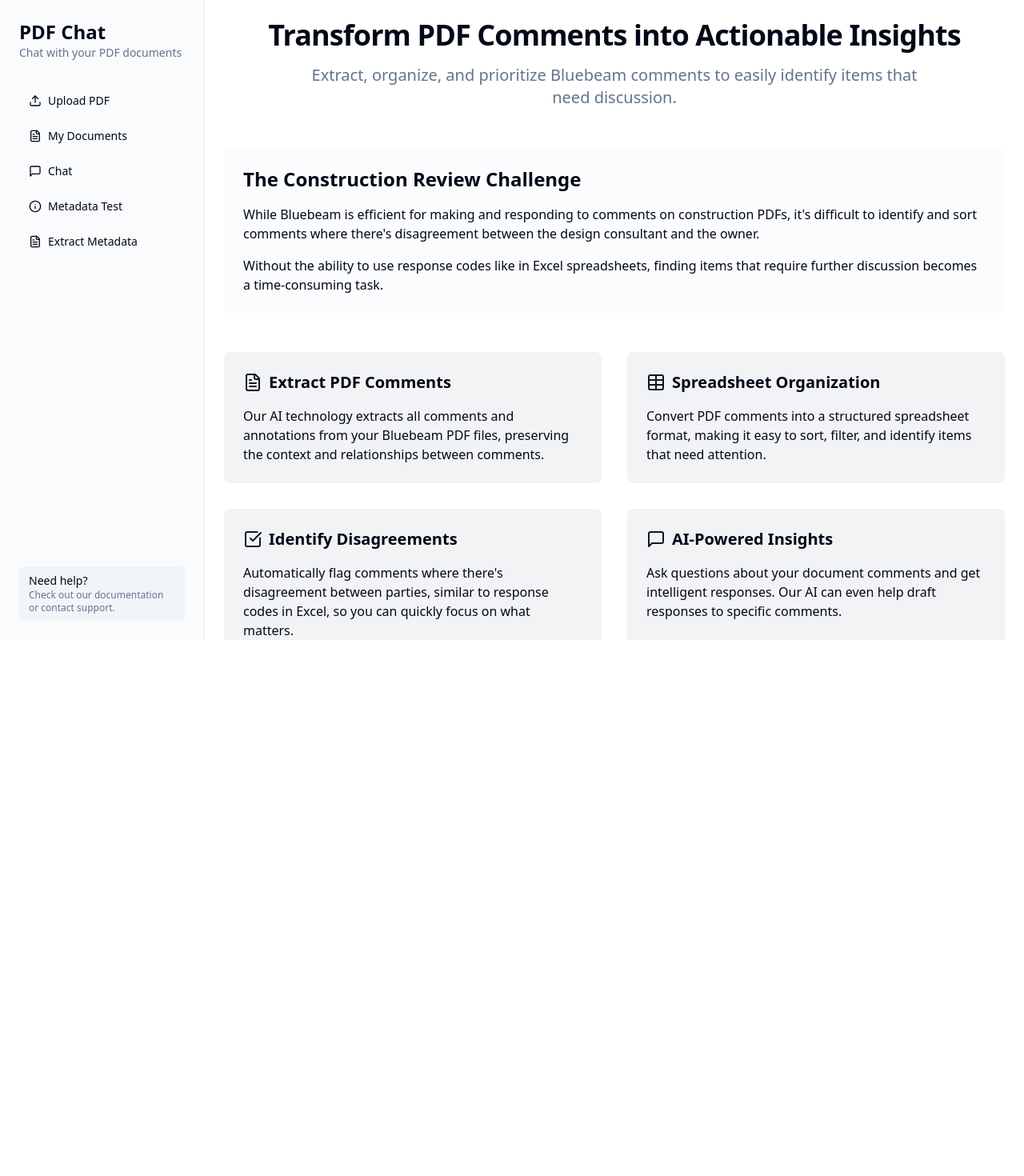
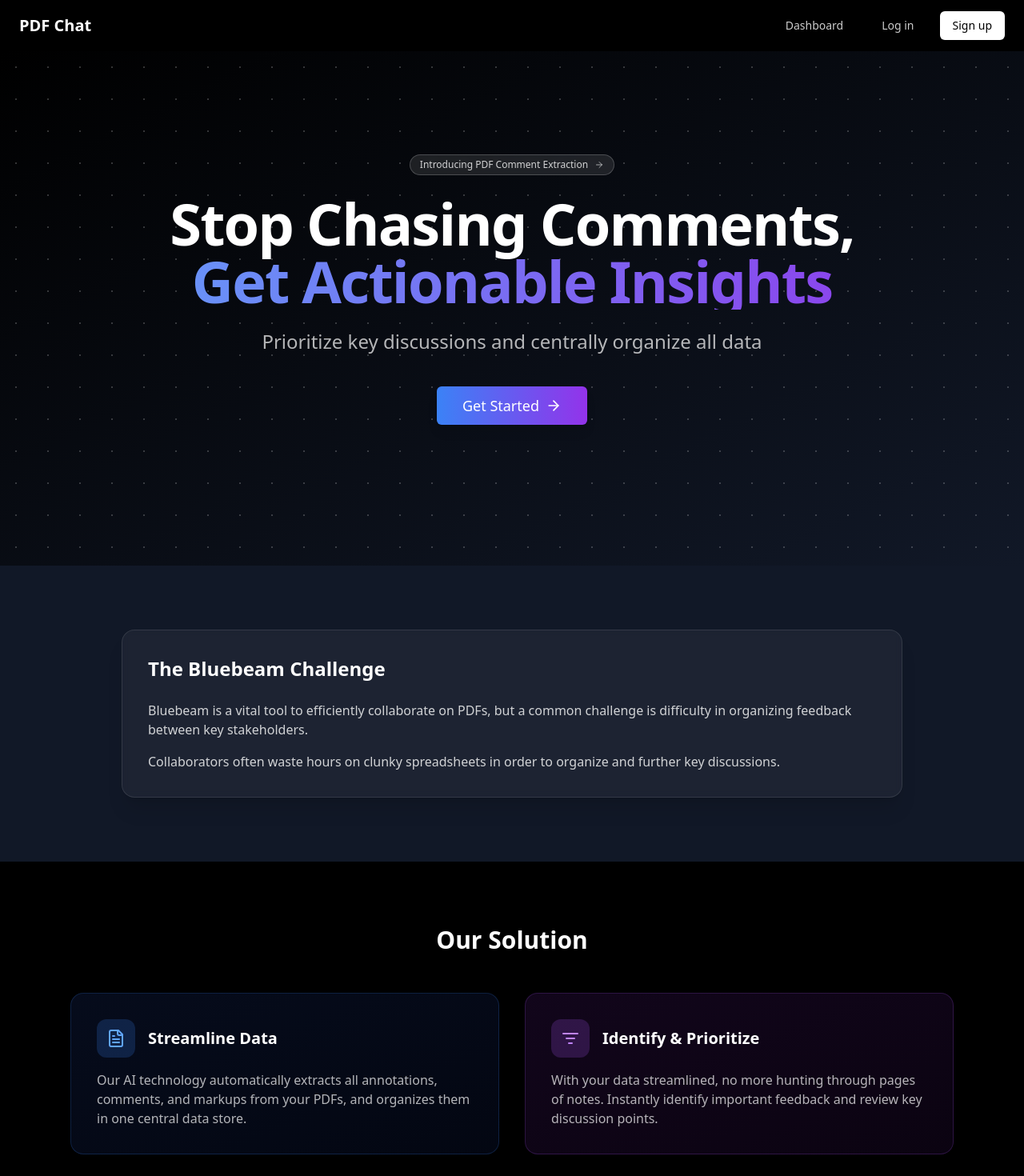
Before and after one commit to mannyyang/docubeam, a React (Vite) app: page / in a window 1280 px wide. Shown: the top 1470 px of the page at 80% size. Before the commit the page ends 800 px from the top, so only its background shows below. Built offline with nearby package versions, Linux system fonts and the light colour scheme.

Commit message:
landing page messaging done

```diff
--- /dev/null
+++ b/src/components/layout/landing-layout.tsx
@@ -0,0 +1,47 @@
+import React from "react";
+import { Toaster } from "../ui/toaster";
+
+interface LandingLayoutProps {
+  children: React.ReactNode;
+}
+
+export function LandingLayout({ children }: LandingLayoutProps) {
+  return (
+    <div className="flex flex-col min-h-screen bg-black text-white">
+      {/* Header */}
+      <header className="sticky top-0 z-10 flex h-16 items-center justify-between px-6 py-4">
+        <div className="flex items-center">
+          <h1 className="text-xl font-bold">PDF Chat</h1>
+        </div>
+        <div className="flex items-center gap-4">
+          <a
+            href="/documents"
+            className="px-4 py-2 text-sm font-medium text-white/80 hover:text-white transition-colors"
+          >
+            Dashboard
+          </a>
+          <a
+            href="/login"
+            className="px-4 py-2 text-sm font-medium text-white/80 hover:text-white transition-colors"
+          >
+            Log in
+          </a>
+          <a
+            href="/signup"
+            className="px-4 py-2 text-sm font-medium bg-white text-black rounded-md hover:bg-white/90 transition-colors"
+          >
+            Sign up
+          </a>
+        </div>
+      </header>
+
+      {/* Main Content */}
+      <main className="flex-1">
+        {children}
+      </main>
+
+      {/* Toast Notifications */}
+      <Toaster />
+    </div>
+  );
+}
--- a/src/components/pdf/pdf-upload.tsx
+++ b/src/components/pdf/pdf-upload.tsx
@@ -1,4 +1,4 @@
-import React, { useState } from "react";
+import React, { useState, useEffect } from "react";
 import { useDropzone } from "react-dropzone";
 import { Upload, File, X, Loader2 } from "lucide-react";
 import { Button } from "../ui/button";
@@ -9,12 +9,19 @@ import { UploadResponse } from "../../types";
 
 interface PDFUploadProps {
   onUploadComplete?: (file: File, response?: UploadResponse) => void;
+  darkMode?: boolean;
 }
 
-export function PDFUpload({ onUploadComplete }: PDFUploadProps) {
+export function PDFUpload({ onUploadComplete, darkMode = false }: PDFUploadProps) {
   const [uploadedFile, setUploadedFile] = useState<File | null>(null);
   const [isUploading, setIsUploading] = useState(false);
+  const [isVisible, setIsVisible] = useState(false);
   const { toast } = useToast();
+
+  useEffect(() => {
+    // Trigger animation after component mounts
+    setIsVisible(true);
+  }, []);
 
   const onDrop = React.useCallback(
     async (acceptedFiles: File[]) => {
@@ -87,61 +94,76 @@ export function PDFUpload({ onUploadComplete }: PDFUploadProps) {
     setUploadedFile(null);
   };
 
+  // Classes based on dark mode
+  const textClass = darkMode ? "text-white" : "text-foreground";
+  const mutedTextClass = darkMode ? "text-white/70" : "text-muted-foreground";
+  const borderClass = darkMode
+    ? (isDragActive ? "border-blue-400 bg-blue-500/10" : "border-white/20 hover:border-blue-400/50")
+    : (isDragActive ? "border-primary bg-primary/5" : "border-muted-foreground/25 hover:border-primary/50");
+  const fileIconClass = darkMode ? "bg-blue-500/20 text-blue-400" : "bg-primary/10 text-primary";
+  const linkClass = darkMode ? "text-blue-400 hover:text-blue-300" : "text-primary hover:underline";
+
   return (
-    <div className="w-full max-w-2xl mx-auto">
+    <div
+      className={`w-full max-w-2xl mx-auto transition-all duration-700 ease-out ${
+        isVisible ? 'opacity-100 translate-y-0' : 'opacity-0 translate-y-10'
+      }`}
+    >
+      {!darkMode && (
         <div className="mb-6">
           <h2 className="text-2xl font-bold tracking-tight">Upload PDF</h2>
           <p className="text-muted-foreground">
             Upload a PDF document to chat with its contents
           </p>
         </div>
+      )}
 
       {!uploadedFile ? (
         <div
           {...getRootProps()}
-          className={`border-2 border-dashed rounded-lg p-12 text-center cursor-pointer transition-colors ${
-            isDragActive
-              ? "border-primary bg-primary/5"
-              : "border-muted-foreground/25 hover:border-primary/50"
+          className={`border-2 border-dashed rounded-xl p-12 text-center cursor-pointer transition-all duration-300 ${borderClass} ${
+            darkMode ? 'backdrop-blur-sm shadow-lg hover:shadow-blue-500/5' : ''
           }`}
         >
           <input {...getInputProps()} />
           <div className="flex flex-col items-center gap-2">
-            <Upload className="h-10 w-10 text-muted-foreground" />
-            <h3 className="text-lg font-medium mt-2">
+            <div className={`p-4 rounded-full ${darkMode ? 'bg-blue-500/20' : ''}`}>
+              <Upload className={`h-10 w-10 ${darkMode ? 'text-blue-400' : 'text-muted-foreground'}`} />
+            </div>
+            <h3 className={`text-lg font-medium mt-2 ${textClass}`}>
               {isDragActive ? "Drop the PDF here" : "Drag & drop your PDF here"}
             </h3>
-            <p className="text-sm text-muted-foreground mb-2">
+            <p className={`text-sm ${mutedTextClass} mb-2`}>
               or click to browse files
             </p>
-            <p className="text-xs text-muted-foreground">
+            <p className={`text-xs ${mutedTextClass}`}>
               PDF files only, max 10MB
             </p>
           </div>
         </div>
       ) : (
-        <div className="border rounded-lg p-4">
+        <div className={`${darkMode ? 'bg-white/10 backdrop-blur-sm border border-white/20' : 'border'} rounded-xl p-6 shadow-lg`}>
           <div className="flex items-center justify-between">
             <div className="flex items-center gap-3">
-              <div className="bg-primary/10 p-2 rounded-md">
-                <File className="h-6 w-6 text-primary" />
+              <div className={`p-3 rounded-xl ${fileIconClass}`}>
+                <File className="h-6 w-6" />
               </div>
               <div>
-                <p className="font-medium">{uploadedFile.name}</p>
-                <p className="text-xs text-muted-foreground">
+                <p className={`font-medium ${textClass}`}>{uploadedFile.name}</p>
+                <p className={`text-xs ${mutedTextClass}`}>
                   {(uploadedFile.size / 1024 / 1024).toFixed(2)} MB
                 </p>
               </div>
             </div>
 
             {isUploading ? (
-              <Loader2 className="h-5 w-5 animate-spin text-muted-foreground" />
+              <Loader2 className={`h-5 w-5 animate-spin ${mutedTextClass}`} />
             ) : (
               <Button
-                variant="ghost"
+                variant={darkMode ? "ghost" : "ghost"}
                 size="sm"
                 onClick={removeFile}
-                className="text-muted-foreground hover:text-destructive"
+                className={darkMode ? "text-white/70 hover:text-red-400 hover:bg-red-500/10" : "text-muted-foreground hover:text-destructive"}
               >
                 <X className="h-4 w-4" />
               </Button>
@@ -149,11 +171,11 @@ export function PDFUpload({ onUploadComplete }: PDFUploadProps) {
           </div>
 
           {isUploading && (
-            <div className="mt-4">
-              <div className="h-2 w-full bg-secondary rounded-full overflow-hidden">
-                <div className="h-full bg-primary rounded-full animate-pulse w-2/3"></div>
+            <div className="mt-6">
+              <div className={`h-2 w-full ${darkMode ? 'bg-white/10' : 'bg-secondary'} rounded-full overflow-hidden`}>
+                <div className={`h-full ${darkMode ? 'bg-blue-500' : 'bg-primary'} rounded-full animate-pulse w-2/3`}></div>
               </div>
-              <p className="text-xs text-muted-foreground mt-2 text-center">
+              <p className={`text-xs ${mutedTextClass} mt-3 text-center`}>
                 Uploading and processing your document...
               </p>
             </div>
@@ -161,14 +183,14 @@ export function PDFUpload({ onUploadComplete }: PDFUploadProps) {
         </div>
       )}
 
-      <div className="mt-6 text-center text-sm text-muted-foreground">
+      <div className={`mt-6 text-center text-sm ${mutedTextClass}`}>
         <p>
           By uploading a document, you agree to our{" "}
-          <a href="#" className="text-primary hover:underline">
+          <a href="#" className={linkClass}>
             Terms of Service
           </a>{" "}
           and{" "}
-          <a href="#" className="text-primary hover:underline">
+          <a href="#" className={linkClass}>
             Privacy Policy
           </a>
           .
--- a/src/pages/home-page.tsx
+++ b/src/pages/home-page.tsx
@@ -1,11 +1,25 @@
-import { MainLayout } from "../components/layout/main-layout";
+import { LandingLayout } from "../components/layout/landing-layout";
 import { PDFUpload } from "../components/pdf/pdf-upload";
 import { useToast } from "../hooks/use-toast";
 import { ApiService } from "../services/api-service";
-import { FileText, MessageSquare, Table, CheckSquare } from "lucide-react";
+import {
+  FileText,
+  MessageSquare,
+  ListFilter,
+  Shield,
+  ArrowRight,
+} from "lucide-react";
+import { Button } from "../components/ui/button";
+import { useEffect, useState } from "react";
 
 export function HomePage() {
   const { toast } = useToast();
+  const [isVisible, setIsVisible] = useState(false);
+
+  useEffect(() => {
+    // Trigger animation after component mounts
+    setIsVisible(true);
+  }, []);
 
   const handleUploadComplete = async (file: File) => {
     try {
@@ -19,7 +33,11 @@ export function HomePage() {
         });
 
         // Navigate to chat page with the document ID
-        window.history.pushState({}, "", `/chat?documentId=${result.data.documentId}`);
+        window.history.pushState(
+          {},
+          "",
+          `/chat?documentId=${result.data.documentId}`
+        );
         window.dispatchEvent(new PopStateEvent("popstate"));
       } else {
         throw new Error(result.error || "Upload failed");
@@ -28,93 +46,202 @@ export function HomePage() {
       toast({
         variant: "destructive",
         title: "Upload failed",
-        description: error instanceof Error ? error.message : "Failed to process document. Please try again.",
+        description:
+          error instanceof Error
+            ? error.message
+            : "Failed to process document. Please try again.",
       });
     }
   };
 
   return (
-    <MainLayout>
-      <div className="max-w-5xl mx-auto">
+    <LandingLayout>
       {/* Hero Section */}
-        <div className="mb-12 text-center">
-          <h1 className="text-4xl font-bold tracking-tight mb-4">Transform PDF Comments into Actionable Insights</h1>
-          <p className="text-xl text-muted-foreground max-w-3xl mx-auto">
-            Extract, organize, and prioritize Bluebeam comments to easily identify items that need discussion.
+      <div className="relative overflow-hidden">
+        {/* Background with subtle gradient and animated dots */}
+        <div className="absolute inset-0 bg-gradient-to-br from-black to-gray-900">
+          <div
+            className="absolute inset-0 opacity-20"
+            style={{
+              backgroundImage: "radial-gradient(white 1px, transparent 0)",
+              backgroundSize: "40px 40px",
+              backgroundPosition: "0 0",
+            }}
+          ></div>
+        </div>
+
+        <div className="relative max-w-7xl mx-auto px-6 py-24 md:py-32">
+          <div className="text-center mb-12">
+            {/* Small badge/pill */}
+            <div className="inline-flex items-center px-3 py-1 rounded-full bg-white/10 backdrop-blur-sm mb-6 border border-white/20">
+              <span className="text-xs font-medium text-white/80">
+                Introducing PDF Comment Extraction
+              </span>
+              <ArrowRight className="h-3 w-3 ml-2 text-white/60" />
+            </div>
+
+            {/* Main heading with animation */}
+            <h1
+              className={`text-5xl md:text-7xl font-bold tracking-tight mb-6 transition-all duration-1000 ease-out ${
+                isVisible
+                  ? "opacity-100 translate-y-0"
+                  : "opacity-0 translate-y-10"
+              }`}
+            >
+              Stop Chasing Comments,
+              <div className="bg-clip-text text-transparent bg-gradient-to-r from-blue-400 to-purple-600">
+                Get Actionable Insights
+              </div>
+            </h1>
+
+            {/* Subheading with animation */}
+            <p
+              className={`text-xl md:text-2xl text-white/70 max-w-3xl mx-auto mb-10 transition-all duration-1000 delay-300 ease-out ${
+                isVisible
+                  ? "opacity-100 translate-y-0"
+                  : "opacity-0 translate-y-10"
+              }`}
+            >
+              Prioritize key discussions and centrally organize all data
+            </p>
+
+            {/* CTA button with animation */}
+            <div
+              className={`transition-all duration-1000 delay-500 ease-out ${
+                isVisible
+                  ? "opacity-100 translate-y-0"
+                  : "opacity-0 translate-y-10"
+              }`}
+            >
+              <Button
+                className="px-8 py-6 text-lg font-medium bg-gradient-to-r from-blue-500 to-purple-600 hover:from-blue-600 hover:to-purple-700 text-white rounded-md shadow-lg hover:shadow-xl transition-all duration-300 ease-in-out"
+                onClick={() =>
+                  document
+                    .getElementById("upload-section")
+                    ?.scrollIntoView({ behavior: "smooth" })
+                }
+              >
+                Get Started <ArrowRight className="ml-2 h-5 w-5" />
+              </Button>
+            </div>
+          </div>
+        </div>
+      </div>
+
+      {/* Problem Statement */}
+      <div className="bg-gray-900 py-20">
+        <div className="max-w-5xl mx-auto px-6">
+          <div className="bg-white/5 backdrop-blur-sm border border-white/10 rounded-2xl p-8 shadow-xl">
+            <h2 className="text-2xl font-bold mb-6 text-white">
+              The Bluebeam Challenge
+            </h2>
+            <p className="mb-4 text-white/80">
+              Bluebeam is a vital tool to efficiently collaborate on PDFs, but a
+              common challenge is difficulty in organizing feedback between key
+              stakeholders.
+            </p>
+            <p className="text-white/80">
+              Collaborators often waste hours on clunky spreadsheets in order to
+              organize and further key discussions.
+            </p>
+          </div>
+        </div>
+      </div>
+
+      {/* Value Proposition */}
+      <div className="bg-black py-20">
+        <div className="max-w-6xl mx-auto px-6">
+          <h2 className="text-3xl font-bold mb-12 text-center text-white">
+            Our Solution
+          </h2>
+
+          <div className="grid grid-cols-1 md:grid-cols-2 gap-8">
+            <div className="bg-gradient-to-br from-blue-900/20 to-blue-800/10 backdrop-blur-sm rounded-2xl p-8 border border-blue-500/20 shadow-lg hover:shadow-blue-500/5 transition-all duration-300 hover:-translate-y-1">
+              <div className="flex items-center mb-4">
+                <div className="p-3 bg-blue-500/20 rounded-xl mr-4">
+                  <FileText className="h-6 w-6 text-blue-400" />
+                </div>
+                <h3 className="text-xl font-bold text-white">
+                  Streamline Data
+                </h3>
+              </div>
+              <p className="text-white/70">
+                Our AI technology automatically extracts all annotations,
+                comments, and markups from your PDFs, and organizes them in one
+                central data store.
               </p>
             </div>
 
-        {/* Problem Statement */}
-        <div className="mb-12 bg-muted/30 rounded-lg p-6">
-          <h2 className="text-2xl font-bold mb-4">The Construction Review Challenge</h2>
-          <p className="mb-4">
-            While Bluebeam is efficient for making and responding to comments on construction PDFs,
-            it's difficult to identify and sort comments where there's disagreement between the design
-            consultant and the owner.
-          </p>
-          <p>
-            Without the ability to use response codes like in Excel spreadsheets, finding items that
-            require further discussion becomes a time-consuming task.
+            <div className="bg-gradient-to-br from-purple-900/20 to-purple-800/10 backdrop-blur-sm rounded-2xl p-8 border border-purple-500/20 shadow-lg hover:shadow-purple-500/5 transition-all duration-300 hover:-translate-y-1">
+              <div className="flex items-center mb-4">
+                <div className="p-3 bg-purple-500/20 rounded-xl mr-4">
+                  <ListFilter className="h-6 w-6 text-purple-400" />
+                </div>
+                <h3 className="text-xl font-bold text-white">
+                  Identify & Prioritize
+                </h3>
+              </div>
+              <p className="text-white/70">
+                With your data streamlined, no more hunting through pages of
+                notes. Instantly identify important feedback and review key
+                discussion points.
               </p>
             </div>
 
-        {/* Value Proposition */}
-        <div className="mb-12 grid grid-cols-1 md:grid-cols-2 gap-8">
-          <div className="bg-primary/5 rounded-lg p-6">
+            <div className="bg-gradient-to-br from-green-900/20 to-green-800/10 backdrop-blur-sm rounded-2xl p-8 border border-green-500/20 shadow-lg hover:shadow-green-500/5 transition-all duration-300 hover:-translate-y-1">
               <div className="flex items-center mb-4">
-              <FileText className="h-6 w-6 mr-2 text-primary" />
-              <h3 className="text-xl font-bold">Extract PDF Comments</h3>
+                <div className="p-3 bg-green-500/20 rounded-xl mr-4">
+                  <Shield className="h-6 w-6 text-green-400" />
                 </div>
-            <p>
-              Our AI technology extracts all comments and annotations from your Bluebeam PDF files,
-              preserving the context and relationships between comments.
+                <h3 className="text-xl font-bold text-white">Secure</h3>
+              </div>
+              <p className="text-white/70">
+                Your data is safe with us. Our industry leading security
+                practices ensure data you upload and shared with AI is secure.
               </p>
             </div>
 
-          <div className="bg-primary/5 rounded-lg p-6">
+            <div className="bg-gradient-to-br from-pink-900/20 to-pink-800/10 backdrop-blur-sm rounded-2xl p-8 border border-pink-500/20 shadow-lg hover:shadow-pink-500/5 transition-all duration-300 hover:-translate-y-1">
               <div className="flex items-center mb-4">
-              <Table className="h-6 w-6 mr-2 text-primary" />
-              <h3 className="text-xl font-bold">Spreadsheet Organization</h3>
+                <div className="p-3 bg-pink-500/20 rounded-xl mr-4">
+                  <MessageSquare className="h-6 w-6 text-pink-400" />
                 </div>
-            <p>
-              Convert PDF comments into a structured spreadsheet format, making it easy to sort,
-              filter, and identify items that need attention.
+                <h3 className="text-xl font-bold text-white">
+                  AI-First by Design
+                </h3>
+              </div>
+              <p className="text-white/70">
+                Our platform is built from the ground up with AI. Whether it's
+                chatbots or agents, get instant insights and let AI enhance your
+                workflow.
               </p>
             </div>
-
-          <div className="bg-primary/5 rounded-lg p-6">
-            <div className="flex items-center mb-4">
-              <CheckSquare className="h-6 w-6 mr-2 text-primary" />
-              <h3 className="text-xl font-bold">Identify Disagreements</h3>
           </div>
-            <p>
-              Automatically flag comments where there's disagreement between parties,
-              similar to response codes in Excel, so you can quickly focus on what matters.
-            </p>
-          </div>
-
-          <div className="bg-primary/5 rounded-lg p-6">
-            <div className="flex items-center mb-4">
-              <MessageSquare className="h-6 w-6 mr-2 text-primary" />
-              <h3 className="text-xl font-bold">AI-Powered Insights</h3>
-            </div>
-            <p>
-              Ask questions about your document comments and get intelligent responses.
-              Our AI can even help draft responses to specific comments.
-            </p>
         </div>
       </div>
 
       {/* CTA Section */}
-        <div className="mb-12 text-center">
-          <h2 className="text-2xl font-bold mb-4">Ready to streamline your document review process?</h2>
-          <p className="text-muted-foreground mb-8">
-            Upload your Bluebeam PDF to extract comments and start organizing your review process more efficiently.
+      <div
+        id="upload-section"
+        className="bg-gradient-to-b from-gray-900 to-black py-20"
+      >
+        <div className="max-w-4xl mx-auto px-6 text-center">
+          <h2 className="text-3xl font-bold mb-4 text-white">
+            Ready to streamline your document review process?
+          </h2>
+          <p className="text-white/70 mb-12 text-lg">
+            Upload your Bluebeam PDF to extract comments and start organizing
+            your review process more efficiently.
           </p>
 
-          <PDFUpload onUploadComplete={handleUploadComplete} />
+          <div className="bg-white/5 backdrop-blur-sm border border-white/10 rounded-2xl p-8 shadow-xl">
+            <PDFUpload
+              onUploadComplete={handleUploadComplete}
+              darkMode={true}
+            />
           </div>
         </div>
-    </MainLayout>
+      </div>
+    </LandingLayout>
   );
 }
```
Lines whose indentation alone changed are shown as unchanged.
